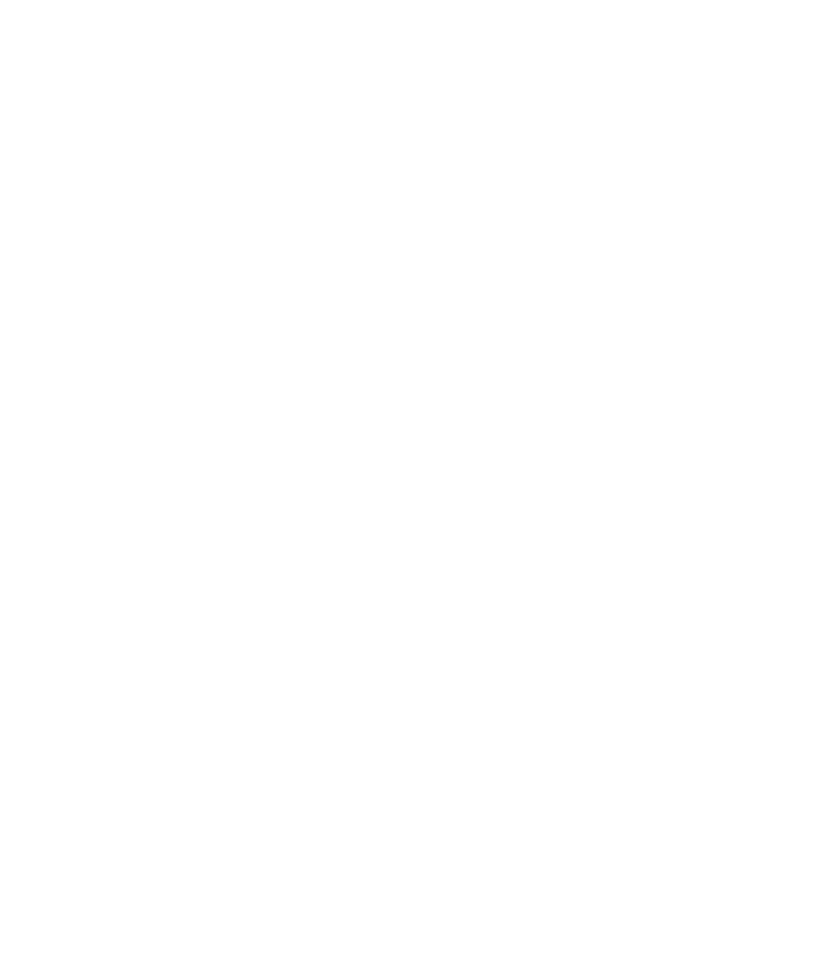
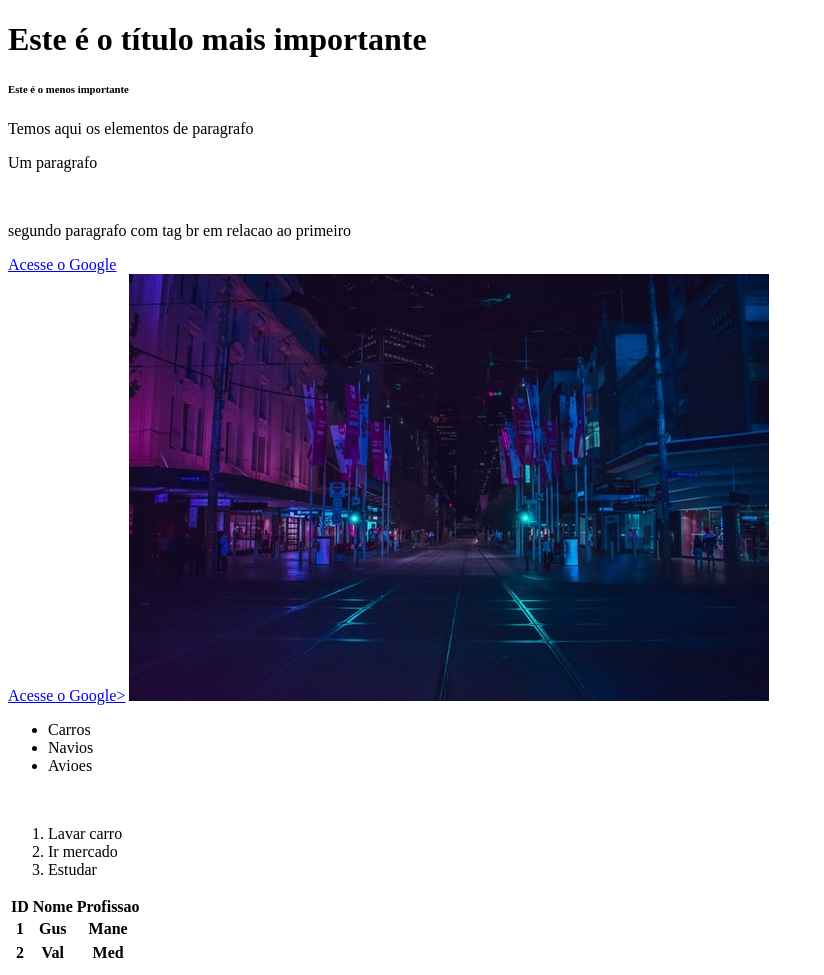
Before and after one commit to Gogoncalves18/Html_Css_Tutorial, a plain HTML site: page index.html in a window 1280 px wide. Shown: the whole page, without its empty margins (0-824 px from the left). Before the commit the page ends 800 px from the top, so only its background shows below. Drawn offline with Linux system fonts and the light colour scheme.

Commit message:
Introducao HTML

```diff
--- a/index.html
+++ b/index.html
@@ -4,10 +4,61 @@
 <head>
     <meta charset="UTF-8">
     <meta name="viewport" content="width=device-width, initial-scale=1.0">
-    <title>Document</title>
+    <title>HMTL fundamentos</title>
 </head>
 
 <body>
+    <h1>Este é o título mais importante</h1>
+    <h6>Este é o menos importante</h6>
+    <p>Temos aqui os elementos de paragrafo</p>
+    <p>Um paragrafo</p>
+    <br>
+    <p>segundo paragrafo com tag br em relacao ao primeiro</p>
+
+    <!-- Mostragem de link-->
+    <a href="https://google.com">Acesse o Google</a>
+    <br>
+    <!-- Abre o link em uma nova pagina e nao na mesma aba-->
+    <a href="https://google.com" target="_blank">Acesse o Google></a>
+
+    <!-- Imagens -->
+    <img src="img/city.jpg" alt="visao de uma cidade noturna em tons pesados">
+
+    <!--Listas-->
+    <ul>
+        <li>Carros</li>
+        <li>Navios</li>
+        <li>Avioes</li>
+    </ul>
+
+    <br>
+    <ol>
+        <li>Lavar carro</li>
+        <li>Ir mercado</li>
+        <li>Estudar</li>
+    </ol>
+
+    <!-- Tabelas -->
+    <table>
+        <tr>
+            <th>ID</th>
+            <th>Nome</th>
+            <th>Profissao</th>
+        </tr>
+        <th>1</th>
+        <th>Gus</th>
+        <th>Mane</th>
+        <tr>
+
+        </tr>
+        <th>2</th>
+        <th>Val</th>
+        <th>Med</th>
+        <tr>
+
+        </tr>
+    </table>
+
 
 </body>
 
```
Also changed, not shown: img/bridge.jpg (added), img/city.jpg (added), img/nature.jpg (added), 1 other file.
